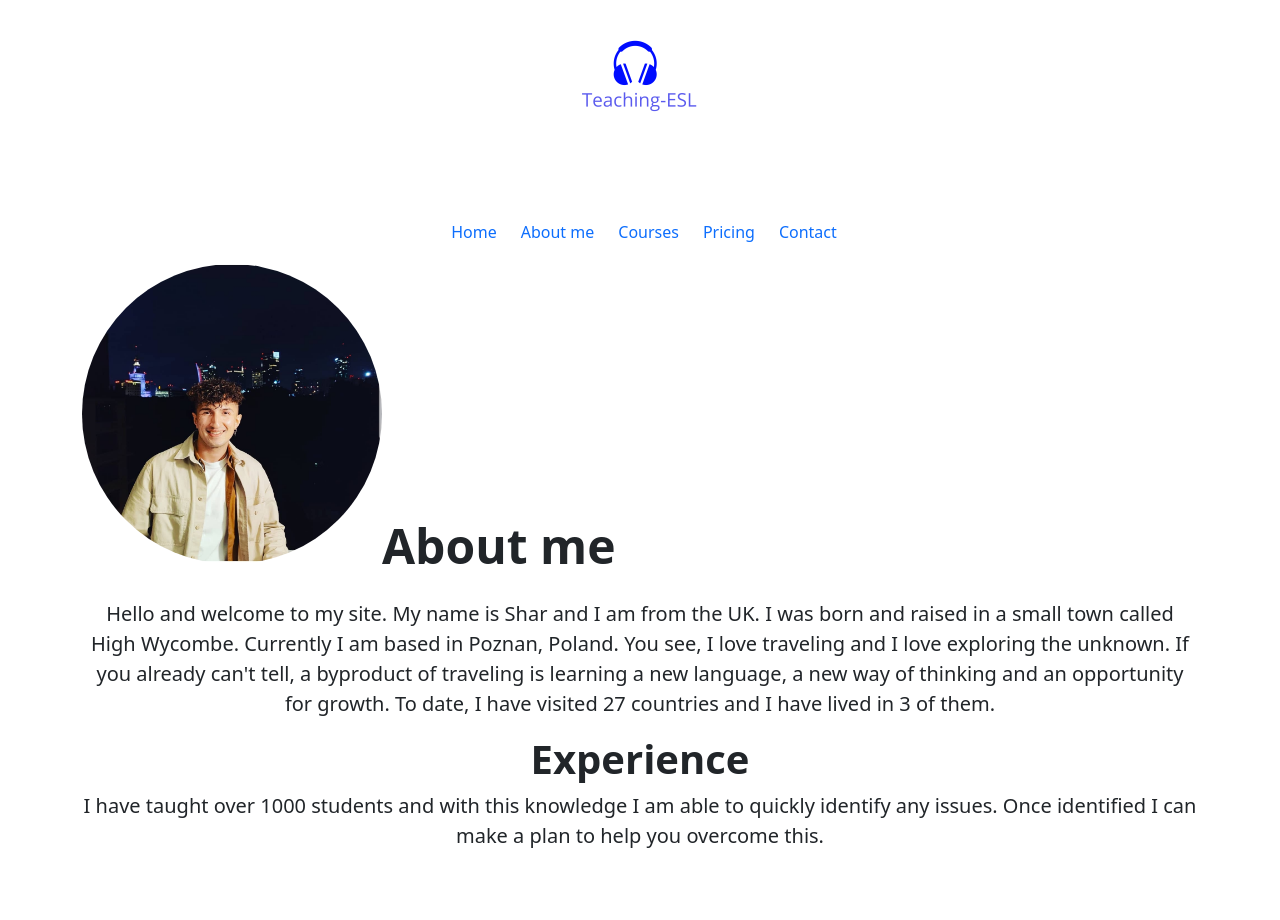
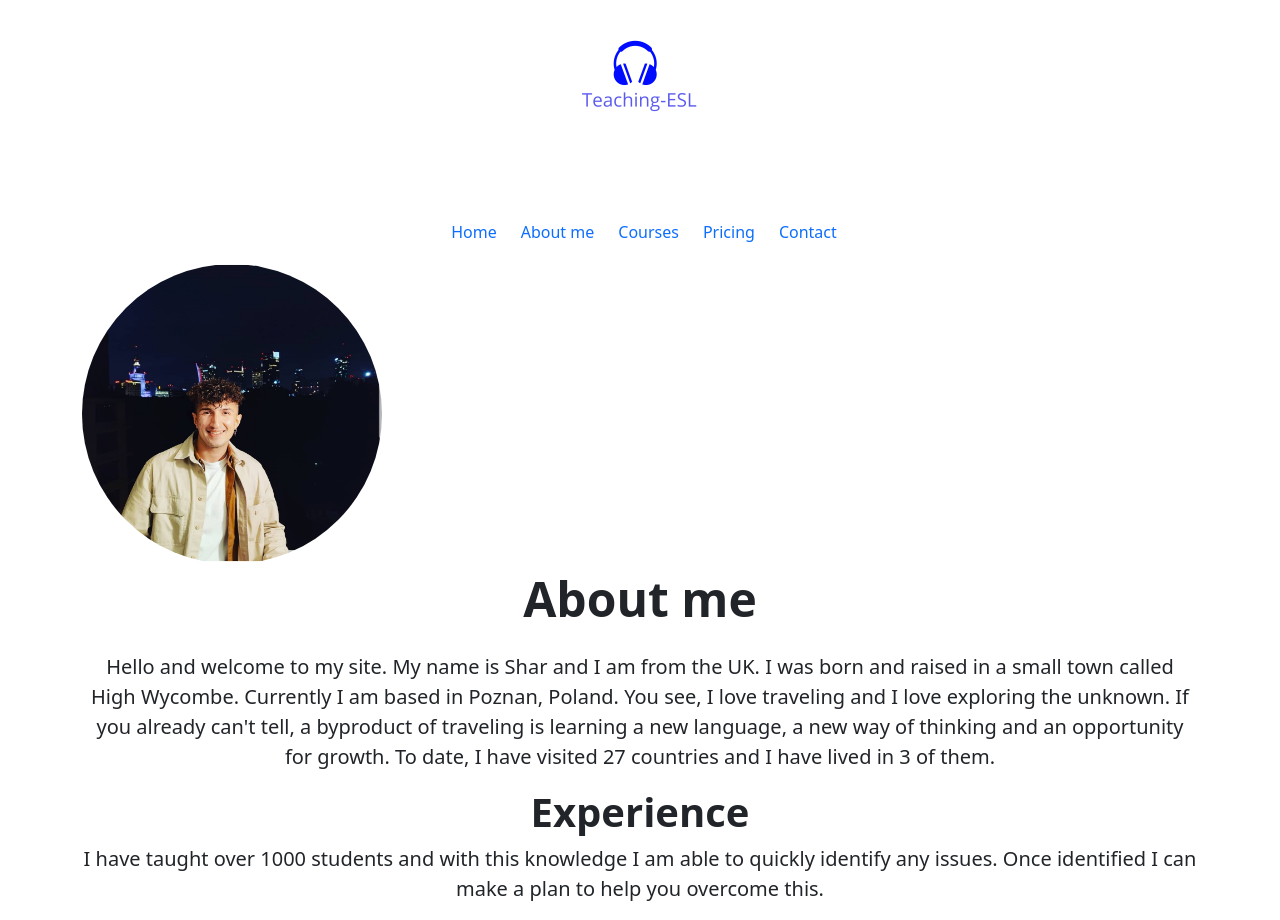
Before and after one commit to shar27/teaching-esl, a Next.js app: page /About in a window 1280 px wide. Before the commit the page ends 867 px from the top, so only its background shows below. Built offline with nearby package versions, Linux system fonts and the light colour scheme.

Commit message:
about page

```diff
--- a/pages/About.js
+++ b/pages/About.js
@@ -10,12 +10,12 @@ function About() {
             <Nav/>
             <div className="container">
         <Image
-            className="rounded-circle"
+            className="rounded-circle col-sm-12"
             src ="/profile-warsaw.jpg"
             width="300"
             height="300%"
         />
-        <span className="fw-bold display-5">About me</span>
+        <h1 className="fw-bold display-5 col-sm-12 text-center">About me</h1>
         <p className="lead mt-4 text-center">Hello and welcome to my site. My name is Shar and I am from the UK. I was born and raised in a small
     town called High Wycombe. Currently I am based in Poznan, Poland. You see, I love traveling and I love exploring the unknown.
     If you already can't tell, a byproduct of traveling is learning a new language, a new way of thinking and an opportunity for growth.
```
